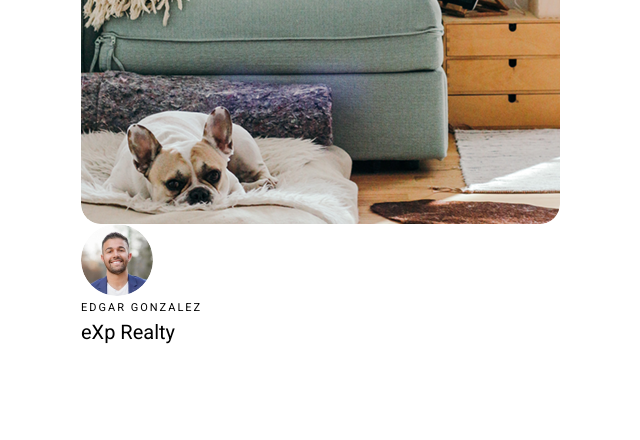
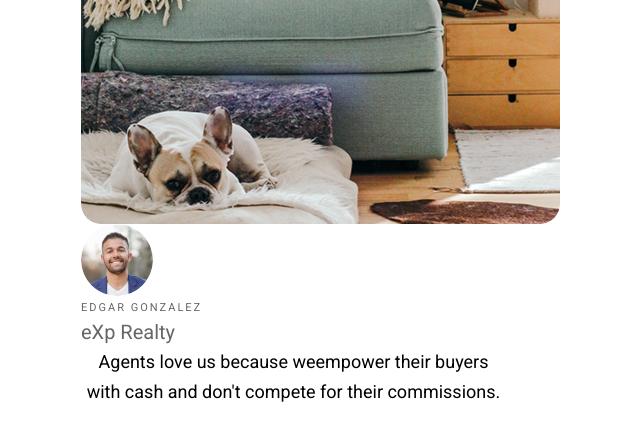
Before and after one commit to SashaMykhaolov/Agents, a plain HTML site: page index.html in a window 1280 px wide. Shown: the part 4044-4484 px from the top of the page, without its empty margins (19-659 px from the left). Drawn offline with Linux system fonts and the light colour scheme.

Commit message:
add second text in third page

```diff
--- a/index.html
+++ b/index.html
@@ -122,6 +122,10 @@
                     <img src="./src/edgar.png" alt="" class="edgar">
                     <div class="gonzalez">EDGAR GONZALEZ</div>
                     <div class="exp">eXp Realty</div>
+                    <div class="third-nd">Agents love us because weempower
+                        their buyers with cash and don't compete
+                        for their commissions.
+                    </div>
                 </div>
             </div>
 
--- a/style.css
+++ b/style.css
@@ -512,7 +512,7 @@ body {
   line-height: 16.5px;
   letter-spacing: 2px;
   text-transform: uppercase;
-
+  color: #636769;
 }
 
 .exp {
@@ -526,7 +526,7 @@ body {
   font-size: 20px;
   line-height: 30px;
   letter-spacing: 0%;
-
+  color: #636769;
 }
 
 .dog {
@@ -538,3 +538,18 @@ body {
   border-radius: 20px;
 
 }
+
+.third-nd {
+  width: 425px;
+  height: 60px;
+  top: 2673px;
+  left: 128px;
+  font-family: Roboto;
+  font-weight: 400;
+  font-style: Regular;
+  font-size: 18px;
+  line-height: 30px;
+  letter-spacing: 0%;
+  text-align: center;
+
+}
```
